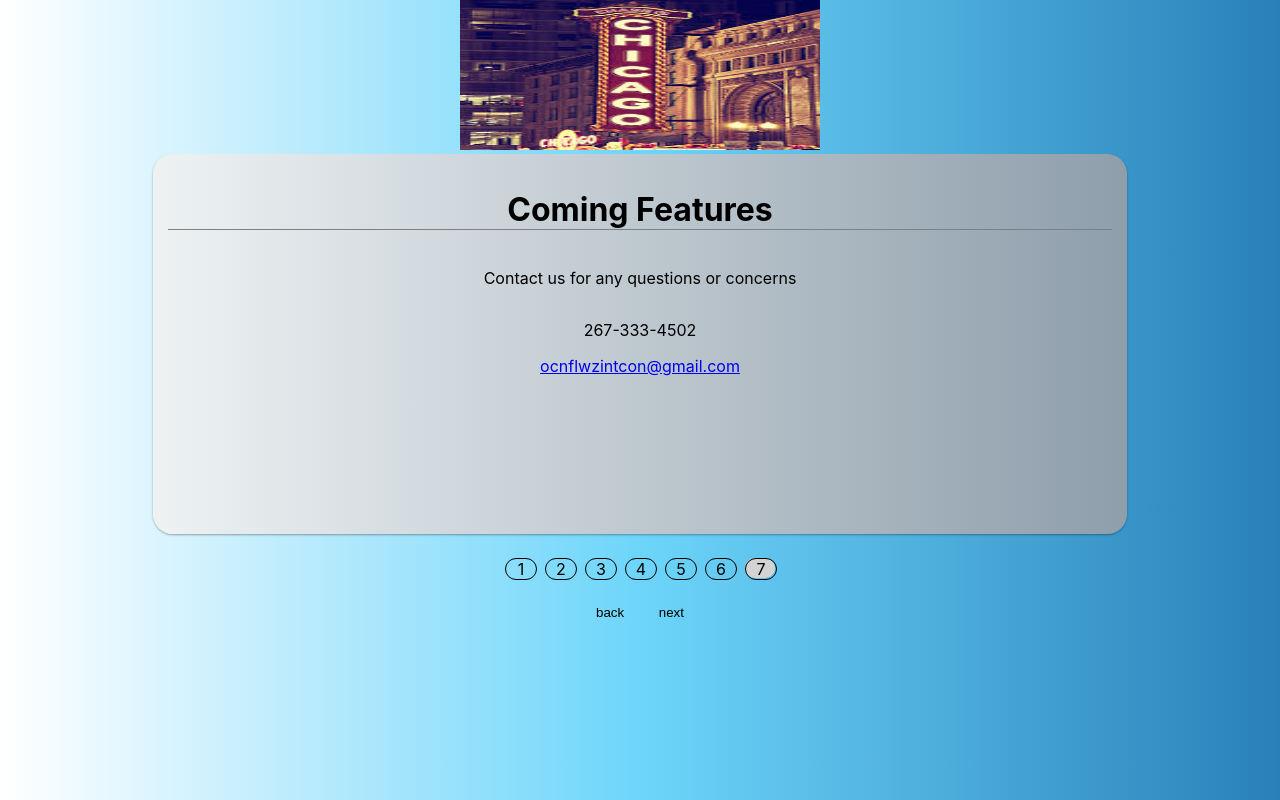
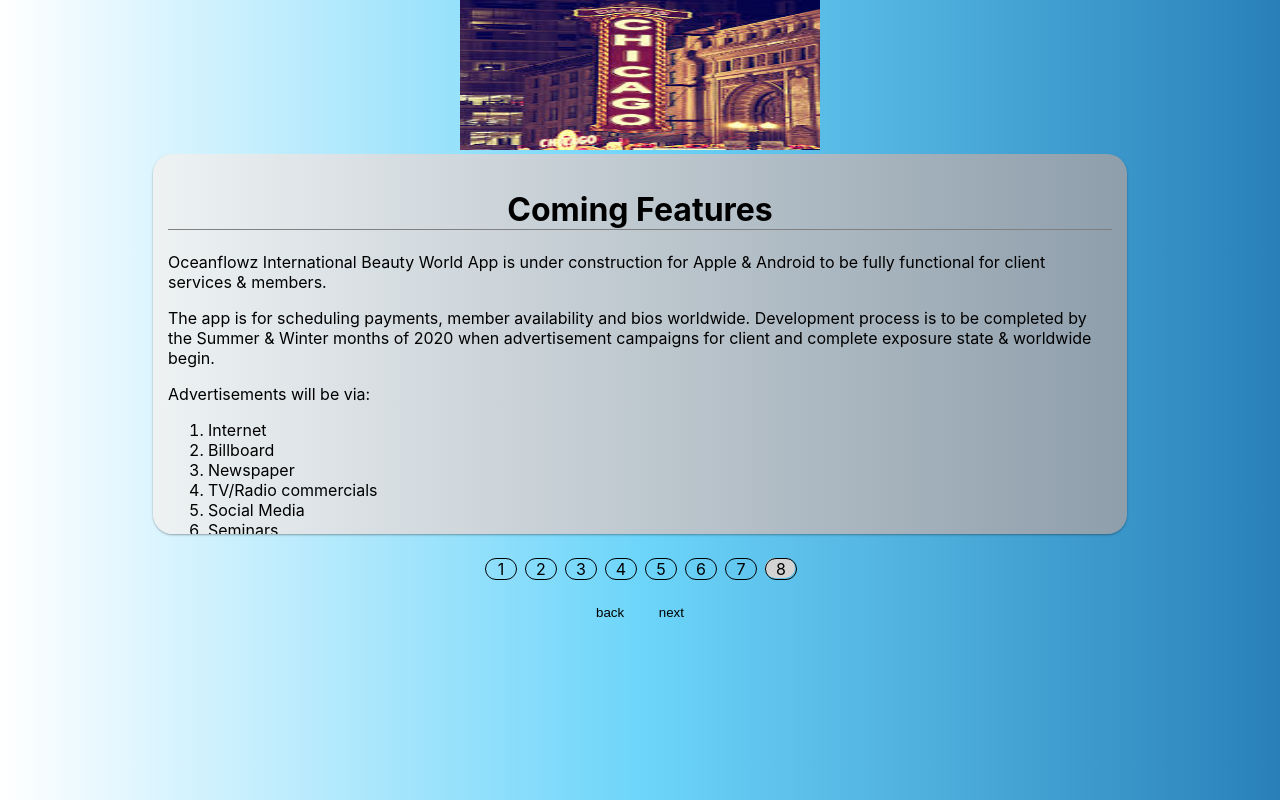
Before and after one commit to KingAtoki/OceanFlowz, a React (Create React App) app: page / in a window 1280 px wide. Both pictures are taken after a click on the button "back". Built offline with nearby package versions, Linux system fonts and the light colour scheme.

Commit message:
Add mem page and coming features

```diff
--- a/src/App.js
+++ b/src/App.js
@@ -6,6 +6,7 @@ import { IntroductionPage } from "./components/Pages/IntroductionPage/Introducti
 import { CriteriaPage } from "./components/Pages/CriteriaPage/CriteriaPage";
 import { TableOfContents } from "./components/Pages/TableOfContents/TableOfContents";
 import { PositionsAvailable } from "./components/Pages/PositionsAvailablePage/PositionsAvailable";
+import { MembersDescription } from "./components/Pages/MembersDescription/MembersDescription";
 import { PaymentPage } from "./components/Pages/PaymentPage/PaymentPage";
 import { ComingFeaturesPage } from "./components/Pages/ComingFeaturesPage/ComingFeaturesPage";
 
@@ -35,7 +36,7 @@ export default class App extends Component {
   changePage = index => () => this.setState({ currentPage: index });
 
   render() {
-    const comps = [<TitlePage />, <TableOfContents pages={PAGES} changePage={this.changePage} />, <IntroductionPage />, <CriteriaPage />, <PositionsAvailable positions={POSITIONS} />, <PaymentPage />, <ComingFeaturesPage />];
+    const comps = [<TitlePage />, <TableOfContents pages={PAGES} changePage={this.changePage} />, <IntroductionPage />, <CriteriaPage />, <PositionsAvailable positions={POSITIONS} />, <MembersDescription/>, <PaymentPage />, <ComingFeaturesPage />];
 
     return (
       <div className="App">
--- a/src/components/Pages/ComingFeaturesPage/ComingFeaturesPage.js
+++ b/src/components/Pages/ComingFeaturesPage/ComingFeaturesPage.js
@@ -4,10 +4,27 @@ export const ComingFeaturesPage = () => {
   return (
     <div className="table-of-contents" style={{ height: "350px", width: "80%", padding: "15px", overflow: "auto" }}>
       <h1>Coming Features</h1>
-      <div style={{ display: "flex", justifyContent: "center", flexDirection: "column", alignItems: "center" }}>
+      <div>
+        <p>Oceanflowz International Beauty World App is under construction for Apple &amp; Android to be fully functional for client services &amp; members.</p>
+        <p>The app is for scheduling payments, member availability and bios worldwide. Development process is to be completed by the Summer &amp; Winter months of 2020 when advertisement campaigns for client and complete exposure state &amp; worldwide begin.</p>
+        <div style={{ textAlign: "initial" }}>
+          <span>Advertisements will be via:</span>
+          <ol>
+            <li>Internet</li>
+            <li>Billboard</li>
+            <li>Newspaper</li>
+            <li>TV/Radio commercials</li>
+            <li>Social Media</li>
+            <li>Seminars</li>
+          </ol>
+        </div>
+        <p>The aim will be state &amp; worldwide on a constant basis to ensure our success.</p>
+        <p>Thank you again for all who considered this opportunity and remember "teamwork will make all of our biggest dreams work!"</p>
         <p>Contact us for any questions or concerns</p>
         <p>267-333-4502</p>
-        <a href="mailto:ocnflwzintcon@gmail.com">ocnflwzintcon@gmail.com</a>
+        <div style={{ textAlign: "initial" }}>
+          <a href="mailto:ocnflwzintcon@gmail.com">ocnflwzintcon@gmail.com</a>
+        </div>
       </div>
     </div>
   );
--- a/src/components/Pages/CriteriaPage/CriteriaPage.css
+++ b/src/components/Pages/CriteriaPage/CriteriaPage.css
@@ -2,7 +2,7 @@ div.criteria-page {
   display: flex;
   flex-direction: column;
   align-items: center;
-  height: 350px;
+  height: 375px;
   overflow: auto;
 }
 
--- /dev/null
+++ b/src/components/Pages/MembersDescription/MembersDescription.js
@@ -0,0 +1,22 @@
+import React from "react";
+
+export const MembersDescription = () => {
+  return (
+    <div className="table-of-contents" style={{ height: "350px", width: "80%", padding: "15px", overflow: "auto" }}>
+      <h1>Members Description</h1>
+      <strong>Members will start launching campaign 2020.</strong>
+      <p>*Sales representatives can start ASAP! Their job is to recruit the members in all areas of cosmetology all over on a commission basis. All payments will be done on a monthly pay scale from the 26th of the month to the 25th to be paid the first week of the month. Pay scales are as follows:</p>
+      <strong>During preliminary advertisement campaign</strong>
+      <ul style={{ textAlign: "initial" }}>
+        <li> $80.00 2yr membership: 25% of every member signed up at a 2yr membership. Sales Rep receives $20-$30 after 100 sales (memberships)</li>
+        <li>$125.00 Lifetime Membership 25%: Sales Rep receives $31.25-$41.25 after 100 sales (memberships)</li>
+      </ul>
+      <strong>For complete client exposure during and after launching campaign Summer &amp; Winter months 2020</strong>
+      <ul style={{ textAlign: "initial" }}>
+        <li>For a 2yr membership, Sales Rep receives $43.75</li>
+        <li>For lifetime membership, Sales Rep will receive $62.50.</li>
+      </ul>
+      <p>Commission cap will be $70 for 2 memberships. $90 for lifetime membership &amp; OFI will only require 19% of all services performed. Base fee will be $45 &amp; services performed.</p>
+    </div>
+  );
+};
--- a/src/components/Pages/TableOfContents/TableOfContents.css
+++ b/src/components/Pages/TableOfContents/TableOfContents.css
@@ -1,12 +1,12 @@
 .table-of-contents {
-    height: 350px;
+  height: 375px;
   width: 65%;
   margin: 0 auto;
   border-radius: 20px;
-    background: #8e9eab;  /* fallback for old browsers */
-    background: -webkit-linear-gradient(to right, #eef2f3, #8e9eab);  /* Chrome 10-25, Safari 5.1-6 */
+  background: #8e9eab; /* fallback for old browsers */
+  background: -webkit-linear-gradient(to right, #eef2f3, #8e9eab); /* Chrome 10-25, Safari 5.1-6 */
   background: linear-gradient(to right, #eef2f3, #8e9eab); /* W3C, IE 10+/ Edge, Firefox 16+, Chrome 26+, Opera 12+, Safari 7+ */
-    box-shadow: 0 1px 3px rgba(0,0,0,0.12), 0 1px 2px rgba(0,0,0,0.24);
+  box-shadow: 0 1px 3px rgba(0, 0, 0, 0.12), 0 1px 2px rgba(0, 0, 0, 0.24);
 }
 
 .table-of-contents_item {
--- a/src/constants.js
+++ b/src/constants.js
@@ -1,85 +1,37 @@
-import accessories from './assets/accessories.jpg'
-import airplane from './assets/airplane.jpg'
-import chair from './assets/chair.jpg'
-import chicagoSign from './assets/chicago-sign.jpg'
-import city from './assets/city.jpg'
-import crab from './assets/crab.jpg'
-import curlingIron from './assets/curling-iron.jpg'
-import dubai from './assets/dubai.jpg'
-import eyebrows from './assets/eyebrows.jpg'
-import eyelash from './assets/eyelash.jpg'
-import footMassage from './assets/foot-massage.jpg'
-import hairAndComb from './assets/hair-and-comb.jpg'
-import hair from './assets/hair.jpg'
-import hair2 from './assets/hair2.jpg'
-import hair3 from './assets/hair3.jpg'
-import hair4 from './assets/hair4.jpg'
-import haircut from './assets/haircut.jpg'
-import handsInBowl from './assets/hands-in-bowl.jpg'
-import hollywoodSign from './assets/hollywood-sign.jpg'
-import island from './assets/island.jpg'
-import lasVegasSign from './assets/las-vegas-sign.jpg'
-import libertyBell from './assets/liberty-bell.jpg'
-import makeup from './assets/makeup.jpg'
-import massage2 from './assets/massage-2.jpg'
-import massageTable from './assets/massage-table.jpg'
-import massage from './assets/massage.jpg'
-import shampooing from './assets/shampooing.jpg'
-import shavingBowl from './assets/shaving-bowl.jpg'
-import statueOfLiberty from './assets/statue-of-liberty.jpg'
-import utensils from './assets/utensils.jpg'
-export const COMPANY_NAME = 'Ocean Flowz International, LLC'
+import accessories from "./assets/accessories.jpg";
+import airplane from "./assets/airplane.jpg";
+import chair from "./assets/chair.jpg";
+import chicagoSign from "./assets/chicago-sign.jpg";
+import city from "./assets/city.jpg";
+import crab from "./assets/crab.jpg";
+import curlingIron from "./assets/curling-iron.jpg";
+import dubai from "./assets/dubai.jpg";
+import eyebrows from "./assets/eyebrows.jpg";
+import eyelash from "./assets/eyelash.jpg";
+import footMassage from "./assets/foot-massage.jpg";
+import hairAndComb from "./assets/hair-and-comb.jpg";
+import hair from "./assets/hair.jpg";
+import hair2 from "./assets/hair2.jpg";
+import hair3 from "./assets/hair3.jpg";
+import hair4 from "./assets/hair4.jpg";
+import haircut from "./assets/haircut.jpg";
+import handsInBowl from "./assets/hands-in-bowl.jpg";
+import hollywoodSign from "./assets/hollywood-sign.jpg";
+import island from "./assets/island.jpg";
+import lasVegasSign from "./assets/las-vegas-sign.jpg";
+import libertyBell from "./assets/liberty-bell.jpg";
+import makeup from "./assets/makeup.jpg";
+import massage2 from "./assets/massage-2.jpg";
+import massageTable from "./assets/massage-table.jpg";
+import massage from "./assets/massage.jpg";
+import shampooing from "./assets/shampooing.jpg";
+import shavingBowl from "./assets/shaving-bowl.jpg";
+import statueOfLiberty from "./assets/statue-of-liberty.jpg";
+import utensils from "./assets/utensils.jpg";
+export const COMPANY_NAME = "Ocean Flowz International, LLC";
 
-export const PAGES = [
-    'Title',
-    'Table of Contents',
-    'Introduction',
-    'Criteria & Admissions',
-    'Positions Available',
-    'Donations',
-    'Coming Features',
-]
+export const PAGES = ["Title", "Table of Contents", "Introduction", "Criteria & Admissions", "Positions Available", "Members Description", "Donations", "Coming Features"];
 
-export const POSITIONS = [
-    'Sales Representative',
-    'Master Stylist/Master Barbers',
-    'Stylist/Barbers',
-    'Manicurists/Pedicurists',
-    'Aesthetician (Facial & Make-up Artist)',
-    'Weave/Extension Specialist',
-    'Braid/Dread Specialist',
-    'Masseuse/Masseurs',
-]
+export const POSITIONS = ["Sales Representative", "Master Stylist/Master Barbers", "Stylist/Barbers", "Manicurists/Pedicurists", "Aesthetician (Facial & Make-up Artist)", "Weave/Extension Specialist", "Braid/Dread Specialist", "Masseuse/Masseurs"];
 
-export const IMAGES = [
-    accessories,
-    airplane,
-    chair,
-    chicagoSign,
-    crab,
-    city,
-    curlingIron,
-    dubai,
-    eyebrows,
-    eyelash,
-    footMassage,
-    hairAndComb,
-    hair,
-    hair2,
-    hair3,
-    hair4,
-    haircut,
-    handsInBowl,
-    hollywoodSign,
-    island,
-    lasVegasSign,
-    libertyBell,
-    makeup,
-    massage,
-    massage2,
-    massageTable,
-    shampooing,
-    shavingBowl,
-    statueOfLiberty,
-    utensils,
-]
+export const IMAGES = [accessories, airplane, chair, chicagoSign, crab, city, curlingIron, dubai, eyebrows, eyelash, footMassage, hairAndComb, hair, hair2, hair3, hair4, haircut, handsInBowl, hollywoodSign, island, lasVegasSign, libertyBell, makeup, massage, massage2, massageTable, shampooing, shavingBowl, statueOfLiberty, utensils];
```
Lines whose indentation alone changed are shown as unchanged.
